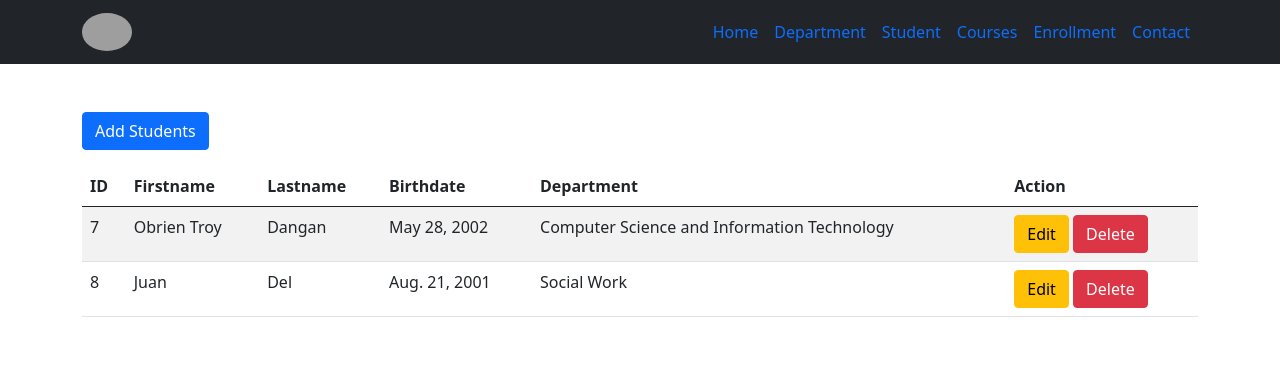
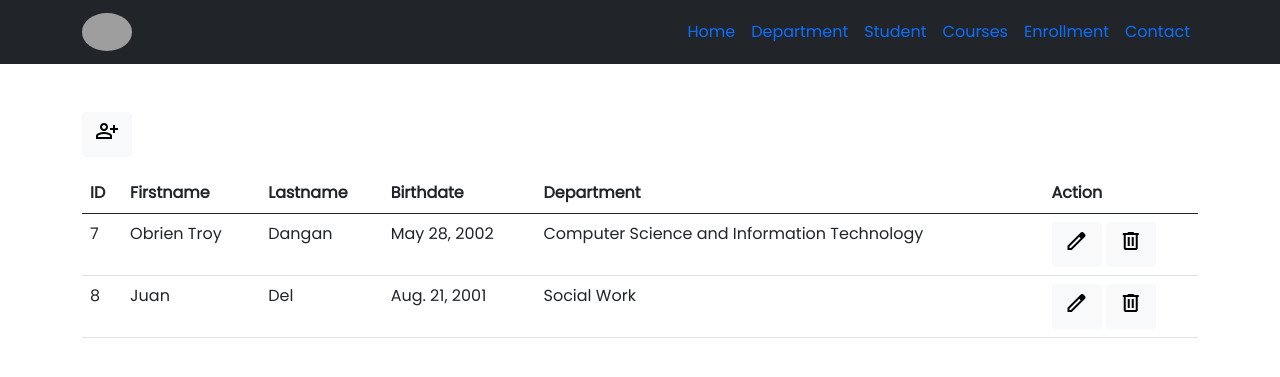
Before and after one commit to Dhangz/Students-DBMS, a Django app: page /students/ in a window 1280 px wide. Shown: the top 377 px of the page. Run offline with Django 5.2, Linux system fonts and the light colour scheme; data comes from the database, SQL or seed files in the repository; both versions use the stored data as it was after the commit; grey boxes are pictures that could not be loaded.

Commit message:
add edit/delete icon and change fonts style

```diff
--- a/myapp/forms.py
+++ b/myapp/forms.py
@@ -52,5 +52,5 @@ class ContactForm(ModelForm):
     widgets = {
             'student': forms.Select(attrs={'class': 'form-control'}),
             'email': forms.EmailInput(attrs={'class': 'form-control'}),  # Fix the typo here
-            'phone_number': forms.TextInput(attrs={'type': 'date', 'class': 'form-control'}),
+            'phone_number': forms.TextInput(attrs={'class': 'form-control'}),
         }
--- a/myapp/templates/base.html
+++ b/myapp/templates/base.html
@@ -3,6 +3,12 @@
   <head>
     <meta charset="UTF-8" />
     <meta name="viewport" content="width=device-width, initial-scale=1.0" />
+
+    <link rel="preconnect" href="https://fonts.googleapis.com">
+<link rel="preconnect" href="https://fonts.gstatic.com" crossorigin>
+<link href="https://fonts.googleapis.com/css2?family=Poppins:ital,wght@0,200;0,400;1,100&display=swap" rel="stylesheet">
+
+    <link rel="stylesheet" href="https://fonts.googleapis.com/css2?family=Material+Symbols+Outlined:opsz,wght,FILL,GRAD@24,400,0,0" />
     <link
       href="https://cdn.jsdelivr.net/npm/bootstrap@5.0.2/dist/css/bootstrap.min.css"
       rel="stylesheet"
@@ -10,12 +16,13 @@
       crossorigin="anonymous"
     />
     <title>{% block title %}{% endblock %}</title>
+    <style>
+      * {
+        font-family: 'Poppins', sans-serif;
+      }
+    </style>
   </head>
   <body>
-
-
-
-
     <nav class="navbar sticky-top navbar-expand-lg bg-dark mb-5">
       <div class="container">
         <a class="navbar-brand" href="#"><img src="https://avatars.githubusercontent.com/u/141886574?v=4" style='border-radius: 100%;' width='50' alt="Profile Pictures"></a>
--- a/myapp/templates/index.html
+++ b/myapp/templates/index.html
@@ -1 +1,3 @@
-{% extends "base.html" %} {% block body %} {% endblock %}
+{% extends "base.html" %}
+{% block body %}
+{% endblock %}
--- a/myapp/templates/students.html
+++ b/myapp/templates/students.html
@@ -4,11 +4,13 @@
   <div class="row justify-content-center">
     <div class="col-md-16">
       <a href="{% url 'add-student'%}"
-        ><button type="button" class="btn btn-primary mb-3">
-          Add Students
+        ><button type="button" class="btn btn-light mb-3">
+          <span class="material-symbols-outlined">
+            person_add
+            </span>
         </button></a
       >
-      <table class="table table-striped">
+      <table class="table table-hover">
         <thead>
           <tr>
             <th scope="col">ID</th>
@@ -29,10 +31,14 @@
             <td>{{ student.department }}</td>
             <td>
               <a href="{% url 'edit-student' pk=student.id %}"
-                ><button type="button" class="btn btn-warning">Edit</button></a
+                ><button type="button" class="btn btn-light"><span class="material-symbols-outlined">
+                  edit
+                  </span></button></a
               >
               <a href="{% url 'delete-student' pk=student.id %}"
-                ><button type="button" class="btn btn-danger">Delete</button></a
+                ><button type="button" class="btn btn-light"><span class="material-symbols-outlined">
+                  delete
+                  </span></button></a
               >
             </td>
           </tr>
```
Also changed, not shown: myapp/templates/contact.html (+10 -4 lines), myapp/templates/course.html (+10 -4 lines), myapp/templates/department.html (+11 -5 lines), myapp/templates/enrollment.html (+11 -5 lines), db.sqlite3.
